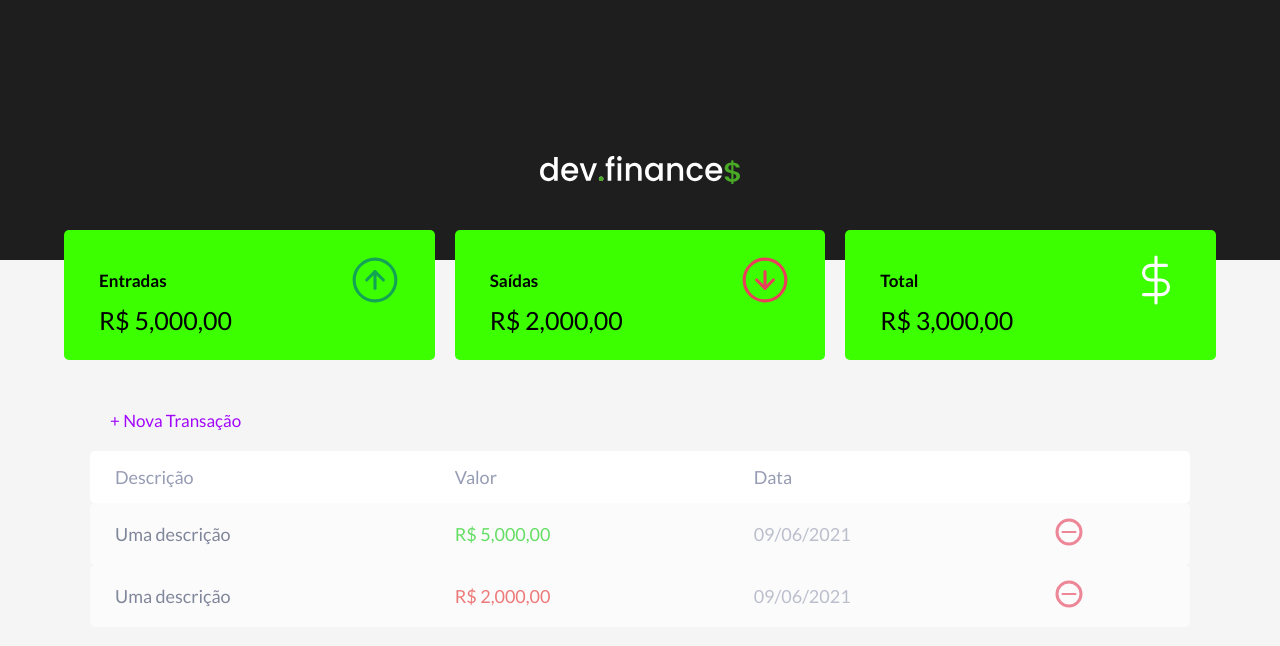
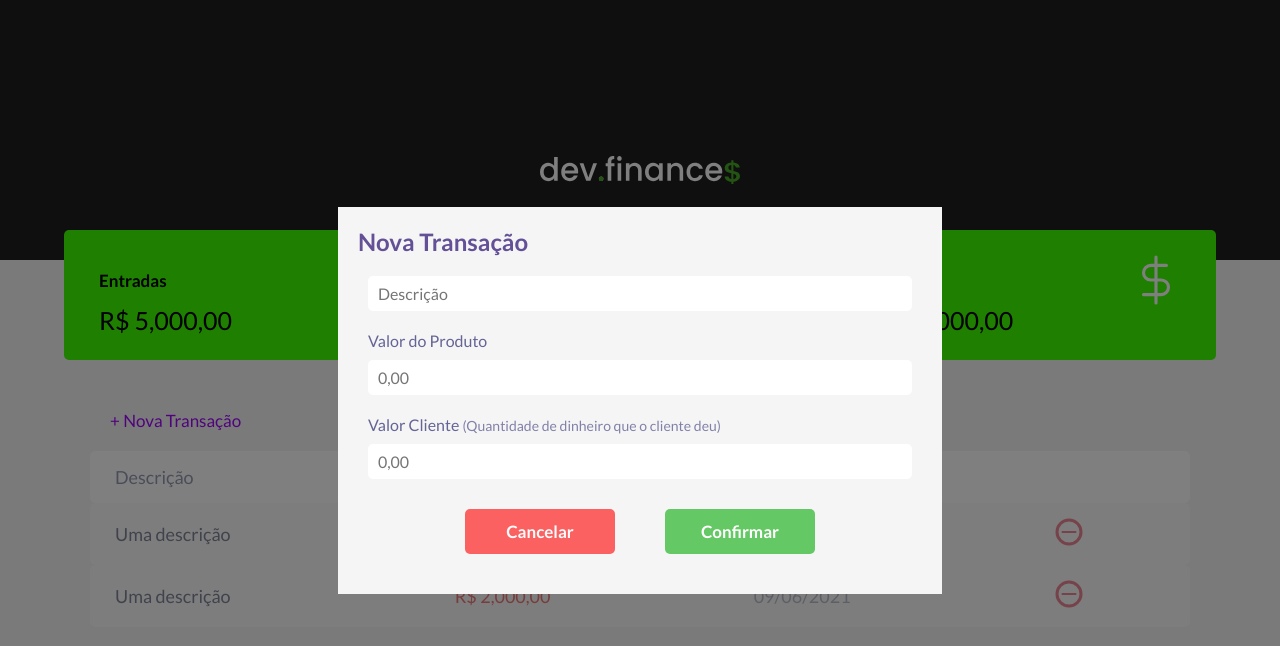
Before and after one commit to leandroSiq1/omni, a plain HTML site: page index.html in a window 1280 px wide. Both pictures are taken after a click on the link "+ Nova Transação". Drawn offline with Linux system fonts and the light colour scheme.

Commit message:
adicionando modal

```diff
--- /dev/null
+++ b/css/_modal.scss
@@ -0,0 +1,94 @@
+div.modal-overlay.active {
+  opacity: 1;
+  visibility: visible;
+}
+
+div.modal-overlay {
+  width: 100%;
+  height: 100%;
+
+  background: rgba(0,0,0, 0.5);
+
+  position: absolute;
+  top: 0;
+
+  display: flex;
+  align-items: center;
+  justify-content: center;
+
+  visibility: hidden;
+  opacity: 0;
+
+  .modal {
+    padding: 20px;
+    background: #f5f5f5;
+
+    h2 {
+      color: rgb(100,80,150);
+    }
+
+    form {
+
+      div.input-group {
+        width: 100%;
+
+        padding: 10px;
+
+        label {
+          color: rgb(100,100,150);
+
+          span {
+            font-size: 14px;
+            opacity: 0.8;
+          }
+        }
+
+        input {
+          width: 100%;
+          height: 35px;
+
+          padding-left: 10px;
+          margin-top: 10px;
+
+          background: #fff;
+          border: none;
+          border-radius: 5px;
+
+          font-size: 16px;
+        }
+      }
+
+      div.buttons-group {
+        padding: 20px;
+
+        display: flex;
+        align-items: center;
+        justify-content: center;
+        gap: 50px;
+
+        button {
+          width: 150px;
+          height: 45px;
+
+          font-size: 17px;
+          font-weight: bold;
+
+          transition: .2s;
+
+          &:hover {
+            transform: scale(1.1);
+          }
+        }
+
+        .cancel {
+          opacity: 0.6;
+          transition: .2s;
+
+          &:hover {
+            opacity: 1;
+          }
+        }
+      }
+    }
+  }
+}
--- a/css/_reset.scss
+++ b/css/_reset.scss
@@ -10,6 +10,12 @@ body {
 
 h1, h2, h3, h4, h5, h6, p, button, input, a, * {
   font-family: 'Lato', sans-serif;
+}
+
+button {
+  border: none;
+  border-radius: 5px;
+  cursor: pointer;
 }
 
 .sr-only {
@@ -29,6 +35,16 @@ h1, h2, h3, h4, h5, h6, p, button, input, a, * {
   margin: 0 auto;
 }
 
+.cancel {
+  background: red;
+  color: #fff;
+}
+
+.confirm {
+  background: rgb(100,200,100);
+  color: #fff;
+}
+
 @media (min-width: 800px) {
   section#balance {
     display: grid;
--- a/css/style.scss
+++ b/css/style.scss
@@ -1,3 +1,4 @@
 @import 'reset';
 @import 'header';
 @import 'main';
+@import 'modal';
--- a/index.html
+++ b/index.html
@@ -50,7 +50,7 @@
       </section>
 
       <section id="transaction">
-        <a href="#">+ Nova Transação</a>
+        <a href="#" onclick="Modal.toggle()">+ Nova Transação</a>
 
         <table id="data-table">
           <thead>
@@ -86,5 +86,34 @@
       </section>
     </main>
 
+    <div id="modalTransaction" class="modal-overlay">
+      <div class="modal">
+        <h2>Nova Transação</h2>
+
+        <form action="">
+          <div class="input-group">
+            <label class="sr-only" for="description">Descrição</label>
+            <input type="text" id="description" placeholder="Descrição" />
+          </div>
+
+          <div class="input-group">
+            <label for="productValue">Valor do Produto</label>
+            <input type="text" id="product" placeholder="0,00" />
+          </div>
+
+          <div class="input-group">
+            <label>Valor Cliente <span>(Quantidade de dinheiro que o cliente deu)</span></label>
+            <input type="text" id="customer" placeholder="0,00" />
+          </div>
+
+          <div class="buttons-group">
+            <button onclick="Modal.toggle()" type="button" class="cancel">Cancelar</button>
+            <button type="submit" class="confirm">Confirmar</button>
+          </div>
+        </form>
+      </div>
+    </div>
+
+    <script src="scripts/script.js"></script>
   </body>
 </html>
--- /dev/null
+++ b/scripts/script.js
@@ -0,0 +1,40 @@
+const Modal = {
+  toggle() {
+    const modal = document.querySelector("#modalTransaction");
+
+    if (modal.classList.length === 2) Form.clear();
+
+    modal.classList.toggle("active");
+  }
+}
+
+// 2,30
+console.log(230 * 100)
+
+const transactions = [
+  {
+    description: "Bolacha",
+    income: 23000,
+    expense: 10000,
+  },
+];
+
+const Form = {
+  description: document.querySelector("#description"),
+  product: document.querySelector("#product"),
+  customer: document.querySelector("#customer"),
+
+  clear() {
+    Form.description.value = "";
+    Form.product.value = "";
+    Form.customer.value = "";
+  },
+
+  getValue() {
+    return {
+      description: Form.description.value,
+      product: Form.product.value,
+      customer: Form.customer.value,
+    }
+  }
+}
```
Also changed, not shown: css/style.css, 1 other file.
